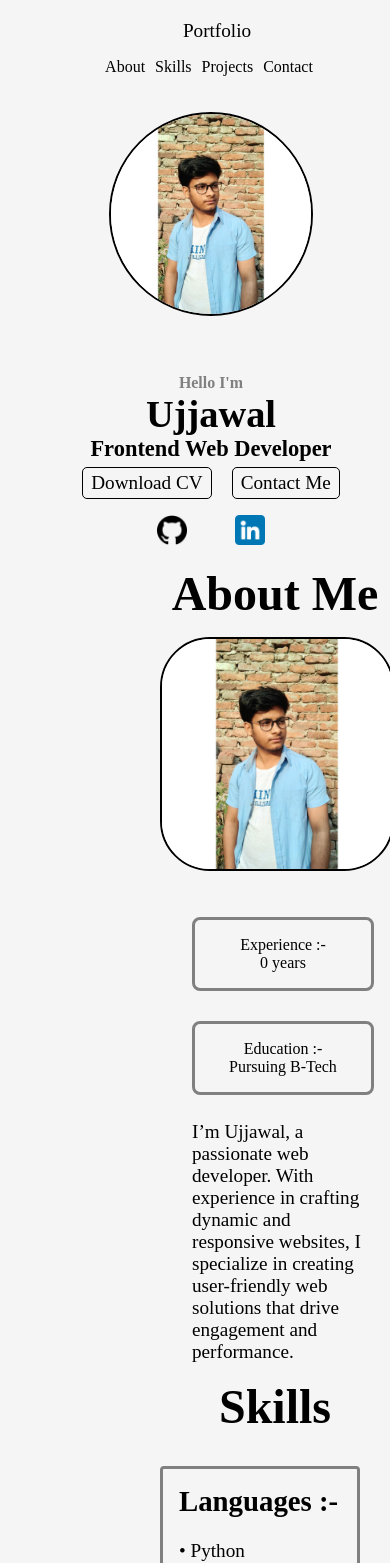
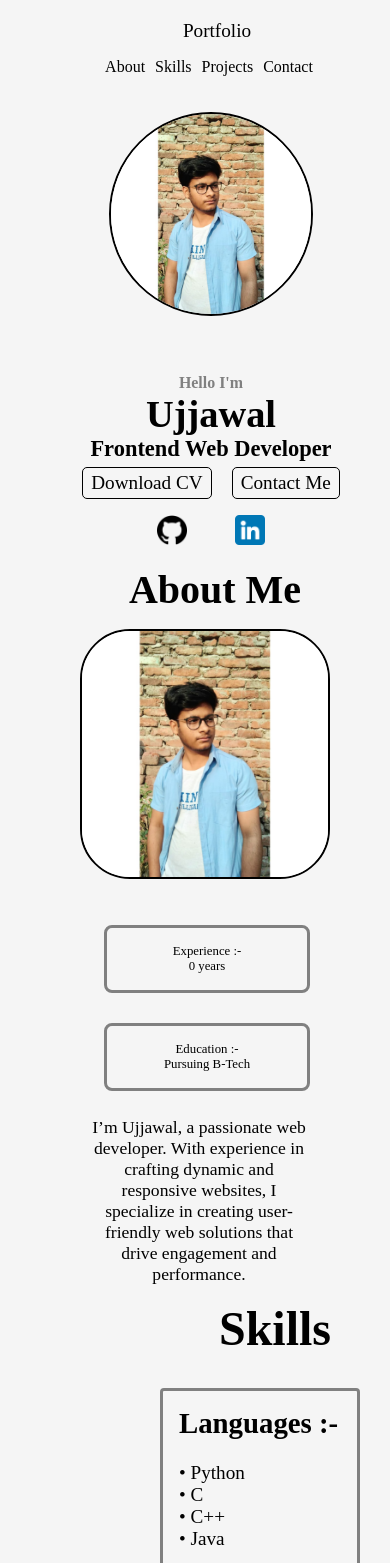
Before and after one commit to Ujjawal-04/Portfolio-Structure-and-Format, a Next.js app: page / in a window 390 px wide. Shown: the top 1563 px of the page. Built offline with nearby package versions, Linux system fonts and the light colour scheme.

Commit message:
page.module.css

```diff
--- a/src/app/Components/About/page.module.css
+++ b/src/app/Components/About/page.module.css
@@ -89,19 +89,23 @@
 }
 @media (max-width: 480px) {
 .about {
-    padding-left: 5rem;
+    padding-left: 2rem;
 }
 .about h1 {
-    font-size: 3rem;
+    font-size: 2.5rem;
     padding-top: 1rem;
-    padding-left: 5rem;
+    padding-left: 2.5rem;
+    padding-right: 2rem;
 }
 .info {
-    padding-left: 5rem;
+    padding-left: 1rem;
+    padding-right: 1rem;
     gap: 10px;
     flex-direction: column;
 }
 .img {
+    padding-left: 2rem;
+    padding-right: 3rem;
     padding-top: 1rem;
 }
 .imag {
@@ -110,23 +114,24 @@
     height: auto;
 }
 .contents {
-    padding-right: 1rem;
+    padding-right: 4rem;
     padding-left: 1rem;
 }
 .content {
-    padding-left: 1rem;
+    padding-left: 2.5rem;
     padding-top: 2rem;
     flex-direction: column;
     text-align: center;
 }
 .content1, .content2 {
-    font-size: 1rem;
-    padding-left: 1rem;
-    padding-right: 1rem;
+    font-size: 0.8rem;
+    padding-left: 0.5rem;
+    padding-right: 0.5rem;
     padding-bottom: 1rem;
 }
 .content3 {
-    padding-left: 1rem;
-    font-size: 1.2rem;
+    text-align: center;
+    padding-left: 1.5rem;
+    font-size: 1.1rem;
 }
 }
```
